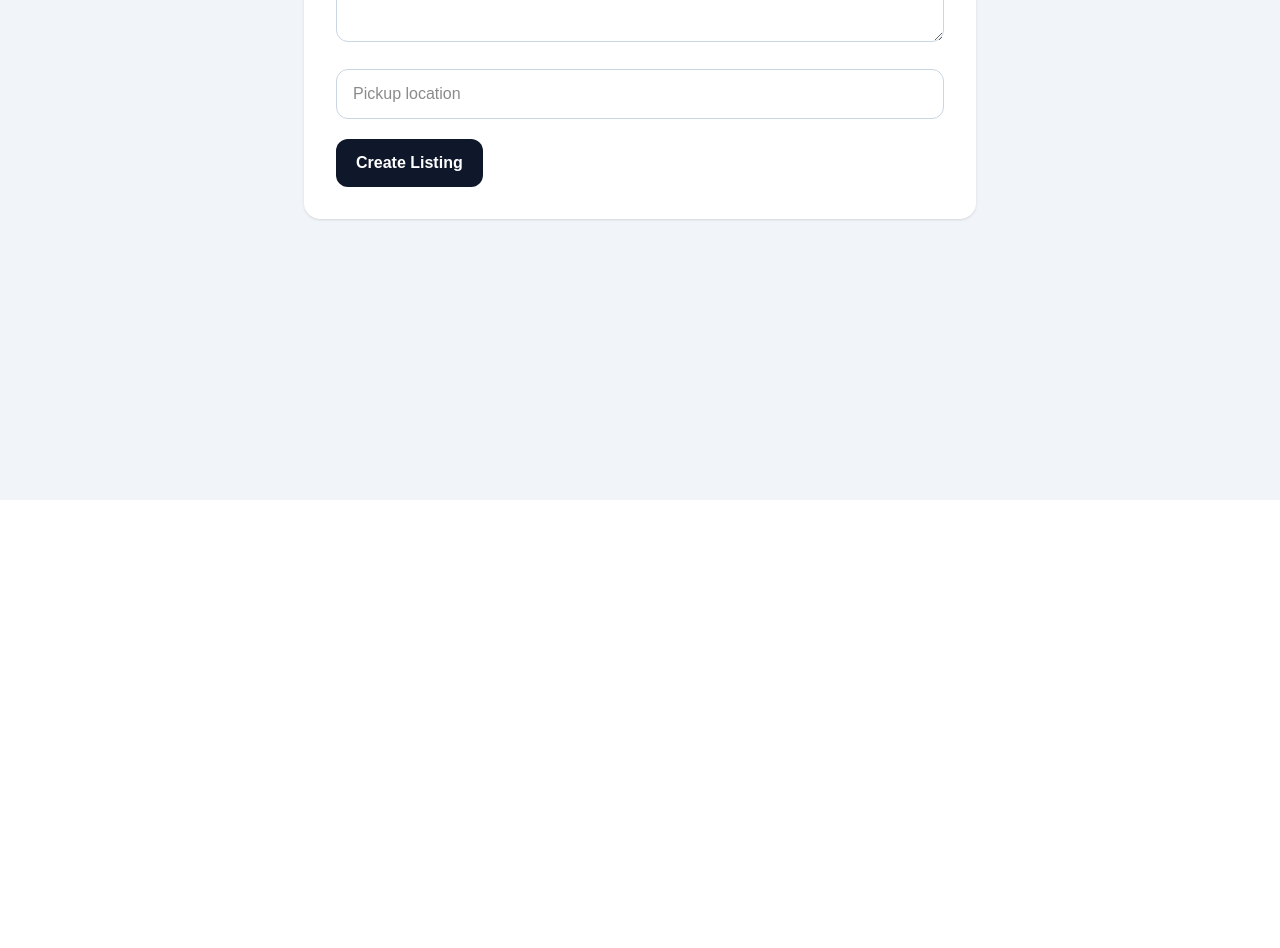
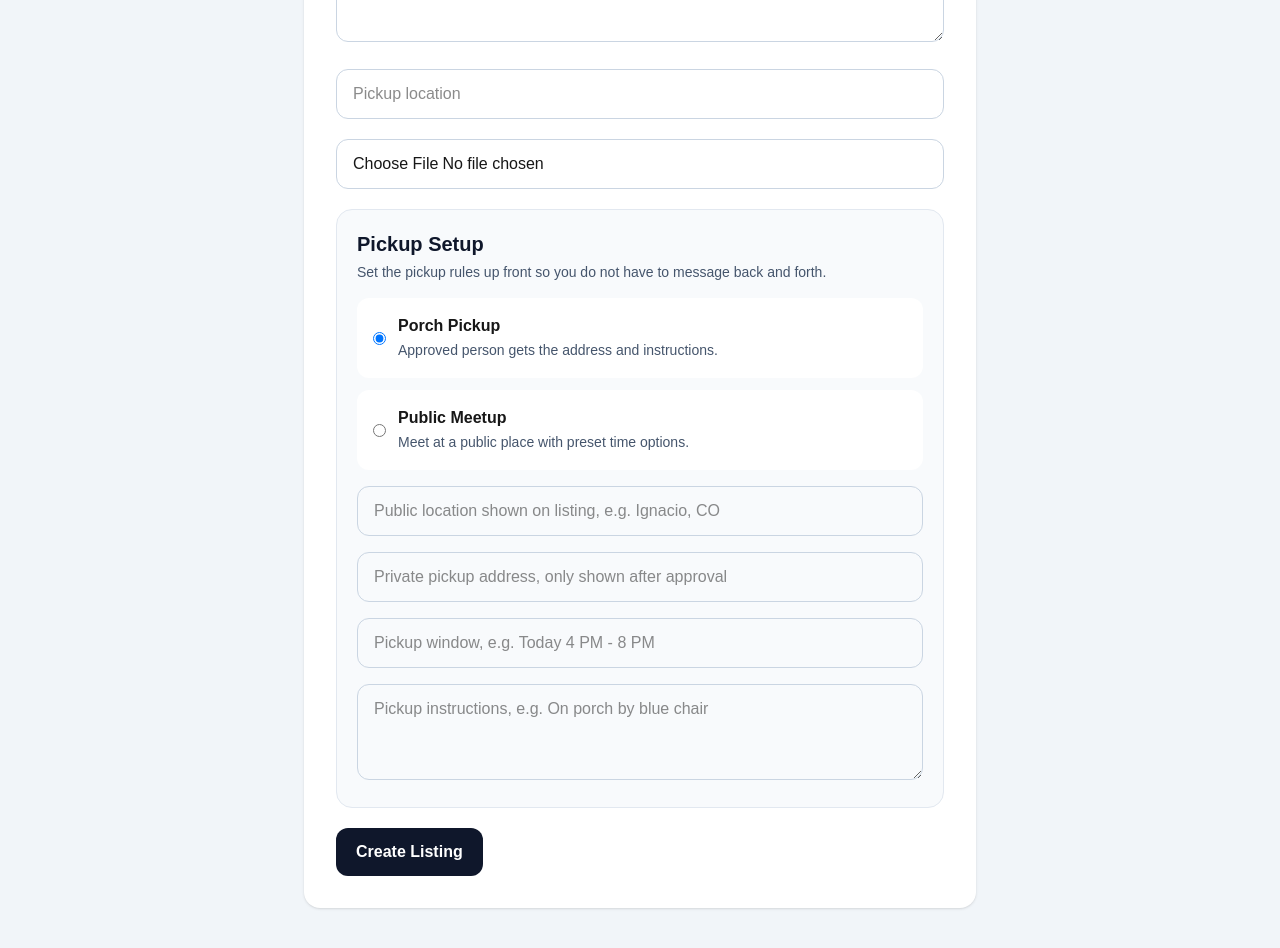
Before and after one commit to kr8tn/need-gone, a Next.js app: page /items/new in a window 1280 px wide. Shown: the part 300-1248 px from the top of the page. Before the commit the page ends 800 px from the top, so only its background shows below. Built offline with nearby package versions, Linux system fonts and the light colour scheme; no server answers.

Commit message:
add structured pick setup

```diff
--- a/app/items/[id]/page.tsx
+++ b/app/items/[id]/page.tsx
@@ -1,4 +1,5 @@
-import { items } from "@/data/items";
+import Link from "next/link";
+import { supabase } from "@/lib/supabase";
 
 type ItemDetailsPageProps = {
   params: Promise<{
@@ -6,48 +7,62 @@ type ItemDetailsPageProps = {
   }>;
 };
 
-export default async function ItemDetailsPage({
-  params,
-}: ItemDetailsPageProps) {
+export default async function ItemDetailsPage({ params }: ItemDetailsPageProps) {
   const { id } = await params;
 
-  const item = items.find((item) => item.id === Number(id));
+  const { data: item } = await supabase
+    .from("items")
+    .select("*")
+    .eq("id", id)
+    .single();
 
   if (!item) {
-    return <div>Item not found.</div>;
+    return (
+      <main className="min-h-screen bg-slate-100 px-6 py-10">
+        <section className="mx-auto max-w-3xl rounded-2xl bg-white p-8 shadow-sm">
+          <h1 className="text-3xl font-black text-slate-900">Item not found</h1>
+          <Link href="/" className="mt-6 inline-block font-semibold text-slate-700">
+            ← Back home
+          </Link>
+        </section>
+      </main>
+    );
   }
 
   return (
-  <main className="min-h-screen bg-slate-50 px-6 py-10">
-    <div className="mx-auto max-w-4xl overflow-hidden rounded-2xl bg-white shadow-sm">
-      <img
-        src={item.imageUrls[0]}
-        alt={item.title}
-        className="h-96 w-full object-cover"
-      />
+    <main className="min-h-screen bg-slate-100 px-6 py-10">
+      <section className="mx-auto max-w-3xl rounded-2xl bg-white p-8 shadow-sm">
+        <Link href="/" className="font-semibold text-slate-600 hover:text-slate-900">
+          ← Back to listings
+        </Link>
 
-      <div className="p-8">
-        <p className="text-sm font-semibold text-slate-500">Item ID: {id}</p>
+        {item.image_url ? (
+          <img
+            src={item.image_url}
+            alt={item.title}
+            className="mt-6 h-96 w-full rounded-2xl object-cover"
+          />
+        ) : (
+          <div className="mt-6 h-96 w-full rounded-2xl bg-slate-200" />
+        )}
 
-        <h1 className="mt-3 text-4xl font-bold text-slate-900">
-          {item.title}
-        </h1>
+        <div className="mt-8 flex items-start justify-between gap-4">
+          <div>
+            <h1 className="text-4xl font-black text-slate-900">{item.title}</h1>
+            <p className="mt-3 text-lg text-slate-600">{item.location}</p>
+          </div>
 
-        <div className="mt-4 space-y-1 text-slate-600">
-          <p>📍 {item.city}</p>
-          <p>⏰ {item.pickupWindow}</p>
-          <p>🏷️ {item.status}</p>
+          <span className="rounded-full bg-green-100 px-4 py-2 text-sm font-bold text-green-700">
+            {item.status}
+          </span>
         </div>
 
-        <p className="mt-6 text-lg leading-8 text-slate-700">
-          {item.description}
-        </p>
+        <p className="mt-8 text-lg leading-8 text-slate-700">{item.description}</p>
 
-        <button className="mt-8 rounded-xl bg-slate-900 px-6 py-3 font-bold text-white hover:bg-slate-700">
+        <button className="mt-8 w-full rounded-xl bg-slate-900 px-5 py-4 text-lg font-bold text-white hover:bg-slate-700">
           Request Pickup
         </button>
-      </div>
-    </div>
-  </main>
-);
+      </section>
+    </main>
+  );
 }
--- a/app/items/new/page.tsx
+++ b/app/items/new/page.tsx
@@ -4,10 +4,18 @@ import { useState } from "react";
 import { supabase } from "@/lib/supabase";
 
 export default function NewItemPage() {
+  const [imageFile, setImageFile] = useState<File | null>(null);
   const [title, setTitle] = useState("");
   const [description, setDescription] = useState("");
   const [location, setLocation] = useState("");
   const [message, setMessage] = useState("");
+  const [pickupType, setPickupType] = useState("PORCH");
+  const [publicLocation, setPublicLocation] = useState("");
+  const [privateAddress, setPrivateAddress] = useState("");
+  const [pickupInstructions, setPickupInstructions] = useState("");
+  const [pickupWindow, setPickupWindow] = useState("");
+  const [meetupLocation, setMeetupLocation] = useState("");
+  const [meetupTimeOptions, setMeetupTimeOptions] = useState("");
 
   async function createItem(event: React.FormEvent) {
     event.preventDefault();
@@ -18,13 +26,50 @@ export default function NewItemPage() {
       setMessage("You must be signed in to create a listing.");
       return;
     }
+let imageUrl = null;
 
+if (imageFile) {
+  const filePath = `${userData.user.id}/${Date.now()}-${imageFile.name}`;
+
+  const { error: uploadError } = await supabase.storage
+    .from("item-images")
+    .upload(filePath, imageFile);
+
+  if (uploadError) {
+    setMessage(uploadError.message);
+    return;
+  }
+
+  const { data } = supabase.storage
+    .from("item-images")
+    .getPublicUrl(filePath);
+
+  imageUrl = data.publicUrl;
+}
     const { error } = await supabase.from("items").insert({
       title,
       description,
       location,
       owner_id: userData.user.id,
       status: "AVAILABLE",
+      image_url: imageUrl,
+
+       pickup_type: pickupType,
+      public_location: publicLocation,
+      private_address: pickupType === "PORCH" ? privateAddress : null,
+      pickup_instructions: pickupType === "PORCH" ? pickupInstructions : null,
+      pickup_window: pickupType === "PORCH" ? pickupWindow : null,
+
+      meetup_location:
+        pickupType === "PUBLIC_MEETUP" ? meetupLocation : null,
+
+      meetup_time_options:
+        pickupType === "PUBLIC_MEETUP"
+          ? meetupTimeOptions
+              .split("\n")
+              .map((time) => time.trim())
+              .filter(Boolean)
+          : null,
     });
 
     if (error) {
@@ -67,7 +112,105 @@ export default function NewItemPage() {
             className="w-full rounded-xl border border-slate-300 px-4 py-3"
             required
           />
+          <input
+            type="file"
+            accept="image/*"
+            onChange={(e) => setImageFile(e.target.files?.[0] ?? null)}
+            className="w-full rounded-xl border border-slate-300 px-4 py-3"
+          />
+          <div className="rounded-2xl border border-slate-200 bg-slate-50 p-5">
+  <h2 className="text-xl font-bold text-slate-900">Pickup Setup</h2>
+  <p className="mt-1 text-sm text-slate-600">
+    Set the pickup rules up front so you do not have to message back and forth.
+  </p>
 
+  <div className="mt-4 grid gap-3">
+    <label className="flex items-center gap-3 rounded-xl bg-white p-4">
+      <input
+        type="radio"
+        name="pickupType"
+        value="PORCH"
+        checked={pickupType === "PORCH"}
+        onChange={(e) => setPickupType(e.target.value)}
+      />
+      <span>
+        <strong>Porch Pickup</strong>
+        <br />
+        <span className="text-sm text-slate-600">
+          Approved person gets the address and instructions.
+        </span>
+      </span>
+    </label>
+
+    <label className="flex items-center gap-3 rounded-xl bg-white p-4">
+      <input
+        type="radio"
+        name="pickupType"
+        value="PUBLIC_MEETUP"
+        checked={pickupType === "PUBLIC_MEETUP"}
+        onChange={(e) => setPickupType(e.target.value)}
+      />
+      <span>
+        <strong>Public Meetup</strong>
+        <br />
+        <span className="text-sm text-slate-600">
+          Meet at a public place with preset time options.
+        </span>
+      </span>
+    </label>
+  </div>
+
+  <input
+    value={publicLocation}
+    onChange={(e) => setPublicLocation(e.target.value)}
+    placeholder="Public location shown on listing, e.g. Ignacio, CO"
+    className="mt-4 w-full rounded-xl border border-slate-300 px-4 py-3"
+    required
+  />
+
+  {pickupType === "PORCH" && (
+    <div className="mt-4 space-y-4">
+      <input
+        value={privateAddress}
+        onChange={(e) => setPrivateAddress(e.target.value)}
+        placeholder="Private pickup address, only shown after approval"
+        className="w-full rounded-xl border border-slate-300 px-4 py-3"
+      />
+
+      <input
+        value={pickupWindow}
+        onChange={(e) => setPickupWindow(e.target.value)}
+        placeholder="Pickup window, e.g. Today 4 PM - 8 PM"
+        className="w-full rounded-xl border border-slate-300 px-4 py-3"
+      />
+
+      <textarea
+        value={pickupInstructions}
+        onChange={(e) => setPickupInstructions(e.target.value)}
+        placeholder="Pickup instructions, e.g. On porch by blue chair"
+        className="h-24 w-full rounded-xl border border-slate-300 px-4 py-3"
+      />
+    </div>
+  )}
+
+  {pickupType === "PUBLIC_MEETUP" && (
+    <div className="mt-4 space-y-4">
+      <input
+        value={meetupLocation}
+        onChange={(e) => setMeetupLocation(e.target.value)}
+        placeholder="Meetup location, e.g. Ignacio Library parking lot"
+        className="w-full rounded-xl border border-slate-300 px-4 py-3"
+      />
+
+      <textarea
+        value={meetupTimeOptions}
+        onChange={(e) => setMeetupTimeOptions(e.target.value)}
+        placeholder={"Time options, one per line\nToday 5:30 PM\nTomorrow 12:00 PM\nTomorrow 6:00 PM"}
+        className="h-32 w-full rounded-xl border border-slate-300 px-4 py-3"
+      />
+    </div>
+  )}
+</div>
           <button className="rounded-xl bg-slate-900 px-5 py-3 font-semibold text-white hover:bg-slate-700">
             Create Listing
           </button>
--- a/app/page.tsx
+++ b/app/page.tsx
@@ -30,6 +30,7 @@ export default async function Home() {
             + Create Listing
           </Link>
           <AuthButton />
+          <Link href="/my-listings">My Listings</Link>
         </div>
 
         <div className="mb-10">
--- a/components/ItemCard.tsx
+++ b/components/ItemCard.tsx
@@ -38,11 +38,15 @@ const statusConfig = {
           FREE
         </span>
 
-        <img
-          src={item.imageUrls?.[0] ?? "/images/tv.jpg"}
-          alt={item.title}
-          className="h-full w-full object-cover"
-        />
+        {item.image_url ? (
+  <img
+    src={item.image_url}
+    alt={item.title}
+    className="mb-4 h-48 w-full rounded-xl object-cover"
+  />
+) : (
+  <div className="mb-4 h-48 rounded-xl bg-slate-200" />
+)}
       </div>
 
       <div className="flex items-start justify-between gap-4">
@@ -65,12 +69,7 @@ const statusConfig = {
 >
   {buttonText}
 </button>
-<Link
-  href={`/items/${item.id}`}
-  className="mt-3 block text-center text-sm font-semibold text-slate-600 hover:text-slate-900"
->
-  View Details →
-</Link>
+<Link href={`/items/${item.id}`}>View Details →</Link>
     </article>
   );
 }
--- a/models/Item.ts
+++ b/models/Item.ts
@@ -8,7 +8,7 @@ export type Item = {
   title: string;
   description: string;
 
-  imageUrls: string[];
+  image_url: string | null;
 
   city: string;
   pickupWindow: string;
```
Also changed, not shown: app/my-listings/page.tsx (added, +122 -0 lines), public/images/huskey.jpg (added), public/images/laptop.jpg (added).
